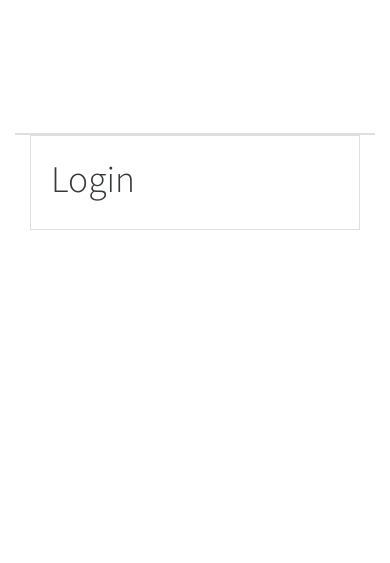
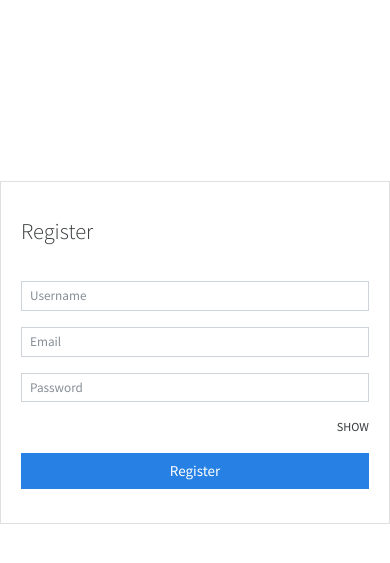
Before and after one commit to utkarsh050505/Expense-Project, a Django app: page /authentication/register in a window 390 px wide. Shown: the top 563 px of the page. Run offline with Django 5.2, Linux system fonts and the light colour scheme; some libraries are stand-ins or nearby versions.

Commit message:
Register-Form

```diff
--- a/expenseswebsite/templates/authentication/register.html
+++ b/expenseswebsite/templates/authentication/register.html
@@ -2,12 +2,37 @@
 
 {% block content %}
 
-<div class="card">
+<div class="row">
+    <div class="col-md-4"></div>
+    <div class="col-md-4">
 
-    <div class="card-body">
-        <h1>Login</h1>
+        <div class="card mt-5">
+            <div class="card-body">
+
+                <div class="card-title py-3">
+                    <h4>Register</h4>
+                </div>
+
+                <form action="" method="post">
+                    <div class="form-group">
+                        <input type="text" name="username" placeholder="Username" id="usernameField" class="form-control form-control-sm">
+                    </div>
+                    <div class="form-group">
+                        <input type="email" name="email" placeholder="Email" id="emailField" class="form-control form-control-sm">
+                    </div>
+                    <div class="form-group">
+                        <input type="password" name="password" placeholder="Password" id="passwordField" class="form-control form-control-sm"/>
+                        <small class="float-right py-3">SHOW</small>
+                    </div>
+
+                        <input type="submit" value="Register" class="btn btn-block btn-primary"/>
+
+                </form>
+            </div>
+        </div>
+
     </div>
-
+    <div class="col-md-4"></div>
 </div>
 
 {% endblock %}
--- a/expenseswebsite/templates/base_auth.html
+++ b/expenseswebsite/templates/base_auth.html
@@ -17,28 +17,12 @@
     <link href="{% static 'css/dashboard.css' %}" rel="stylesheet">
   </head>
   <body>
-
-<div class="container-fluid">
-  <div class="row">
-
-    <main role="main" class="col-md-12">
-        <div class="card">
-
-        </div>
-
-        <div class="col-md-3"></div>
-
-        <div class="col-md-6">
+    <main role="main">
             {% block content %}
 
             {% endblock %}
-        </div>
-
-        <div class="col-md-3"></div>
 
     </main>
-  </div>
-</div>
 <script src="https://code.jquery.com/jquery-3.4.1.slim.min.js" integrity="sha384-J6qa4849blE2+poT4WnyKhv5vZF5SrPo0iEjwBvKU7imGFAV0wwj1yYfoRSJoZ+n" crossorigin="anonymous"></script>
       <script>window.jQuery || document.write('<script src="/docs/4.4/assets/js/vendor/jquery.slim.min.js"><\/script>')</script><script src="/docs/4.4/dist/js/bootstrap.bundle.min.js" integrity="sha384-6khuMg9gaYr5AxOqhkVIODVIvm9ynTT5J4V1cfthmT+emCG6yVmEZsRHdxlotUnm" crossorigin="anonymous"></script>
         <script src="https://cdn.jsdelivr.net/npm/feather-icons@4.9.0/dist/feather.min.js"></script>
```
